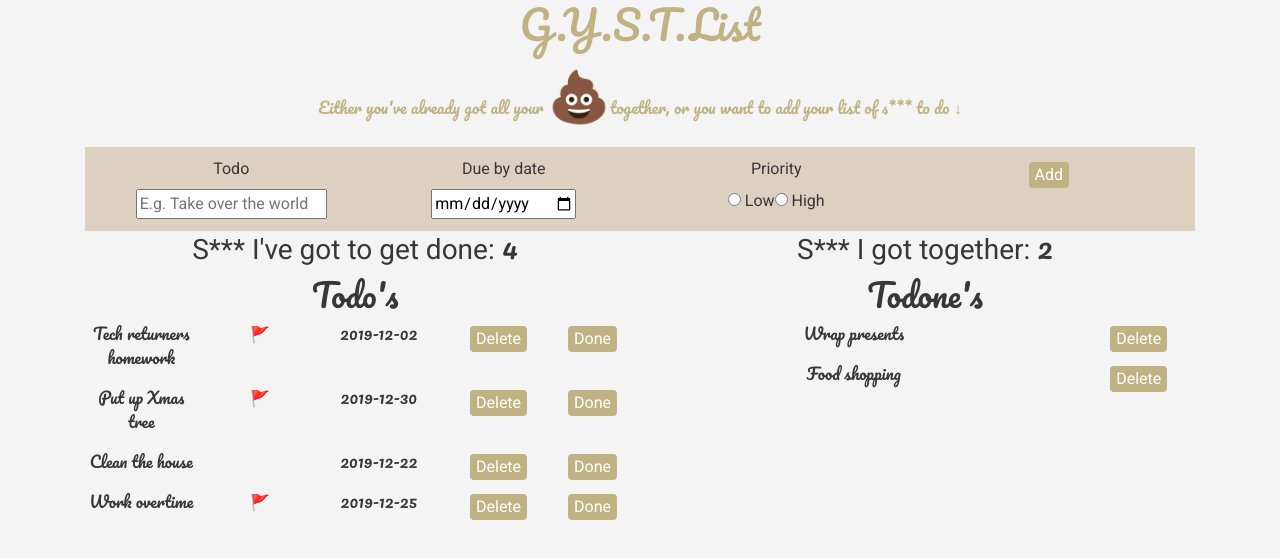
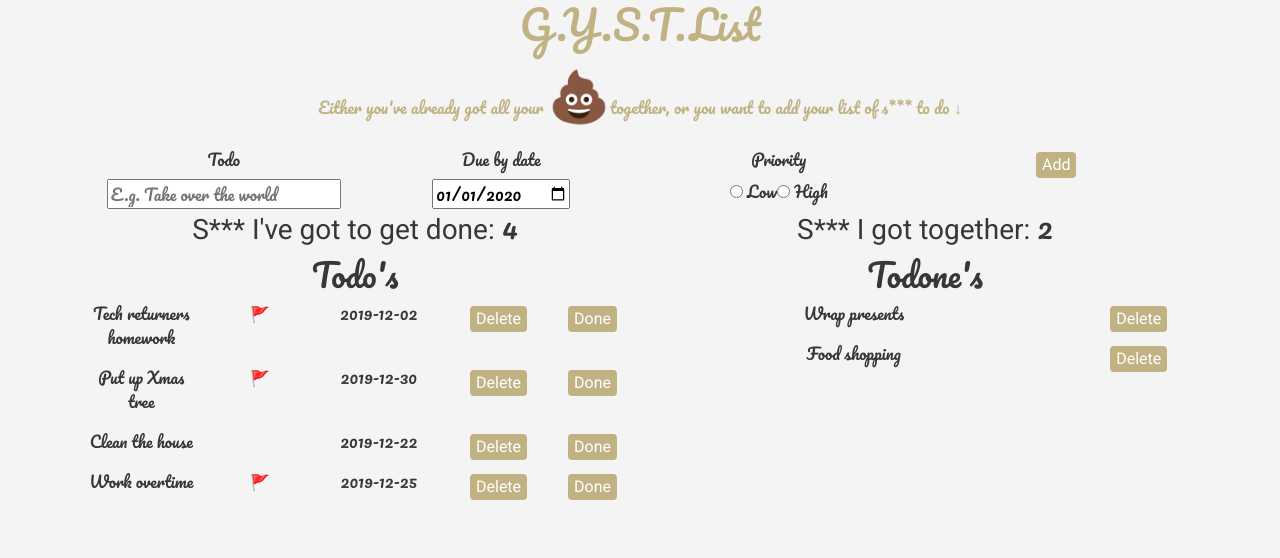
Before and after one commit to Alicjamp/todo-list-application, a React (Create React App) app: page / in a window 1280 px wide. Shown: the top 558 px of the page. Built offline with nearby package versions, Linux system fonts and the light colour scheme.

Commit message:
Add task event

```diff
--- a/src/App.js
+++ b/src/App.js
@@ -1,4 +1,5 @@
 import React from 'react';
+import uuid from "uuid/v4";
 import './App.css';
 import './components/Style.css'
 import Header from "./components/Header.js"
@@ -19,6 +20,30 @@ class App extends React.Component {
       { task: "Work overtime", important: true, complete: false, dueDate: "2019-12-25", id: 6 },
     ]
   }
+  // add task - form
+  // delete task - todo and todone
+  // complete task - todo
+  // put line through todone?
+
+  addTodo = (task, dueDate, important) => {
+    console.log(task, dueDate, important)
+    const newTask = {
+      task: task,
+      important: false,
+      complete: false,
+      dueDate: dueDate,
+      id: uuid()
+    }
+
+    const copy = this.state.tasks.slice();
+    copy.push(newTask)
+    console.log(copy)
+
+    this.setState({
+      tasks: copy
+    })
+  }
+
   render() {
 
     const todoTasks = this.state.tasks.filter(todo => {
@@ -33,7 +58,7 @@ class App extends React.Component {
       <div className="App">
         <div className="container">
           <Header />
-          <Form />
+          <Form addTodoFunc={this.addTodo}/>
           <div className="row">
             <div className="col-12 col-md-6">
               <TodoCount count={todoTasks.length} />
--- a/src/components/Form.js
+++ b/src/components/Form.js
@@ -1,31 +1,66 @@
 import React from "react";
+class Form extends React.Component {
+    state = {
+        task: "",
+        important: false,
+        dueDate: "2020-01-01",
+    }
 
-class Form extends React.Component {
+    updateTask = (event) => {
+        console.log(event.target.value)
+        this.setState({
+            task: event.target.value
+        })
+    }
+
+    updateDueDate = (event) => {
+        this.setState({
+            dueDate: event.target.value
+        })
+    }
+
+    updateImportant = (event) => {
+        this.setState({
+            important: event.target.value
+        })
+    }
+
+    addTodo = (event) => {
+        console.log(this.state)
+
+        this.props.addTodoFunc(
+            this.state.task,
+            this.state.dueDate,
+            this.state.important
+        )
+
+        // event.preventDefault();
+    }
     render() {
         return (
             <div>
-                <form>
+                {/* <form> */}
                     <div className="container">
                         <div className="row">
                             <div className="col-12 col-md-3">
-                                <label for="Todo">Todo</label><br></br>
-                                <input id="Todo" type="text" placeholder="E.g. Take over the world" /><br></br>
+                                <label htmlFor="Todo">Todo</label><br></br>
+                                <input id="Todo" type="text" onChange={this.updateTask} value={this.state.task} placeholder="E.g. Take over the world" /><br></br>
                             </div>
                             <div className="col-12 col-md-3">
-                                <label for="Due by date">Due by date</label><br></br>
-                                <input type="date" /><br></br>
+                                <label htmlFor="Due by date">Due by date</label><br></br>
+                                <input type="date" onChange={this.updateDueDate} value={this.state.dueDate} /><br></br>
                             </div>
                             <div className="col-12 col-md-3">
-                                <label for="Priority">Priority</label><br></br>
-                                <label for="Low"><input id="Low" type="radio" name="Low-High" value="Low" /> Low</label>
-                                <label for="High"><input id="High" type="radio" name="Low-High" value="High" /> High</label>
+                                <label htmlFor="Priority">Priority</label><br></br>
+                                <label htmlFor="Low"><input id="Low" type="radio" name="Low-High" value="Low" selected /> Low</label>
+                                <label htmlFor="High"><input id="High" type="radio" name="Low-High" value="High" /> High</label>
                             </div>
                             <div className="col-12 col-md-3">
-                                <button type="submit">Add</button>
+                                <button type="submit" onClick={this.addTodo} >Add</button>
                             </div>
                         </div>
                     </div>
-                </form>
+                    {/* </form> */}
             </div>
 
         )
--- a/src/components/Todo.js
+++ b/src/components/Todo.js
@@ -9,7 +9,7 @@ class Todo extends React.Component {
                 </div>
                 <div className="col-12 col-sm-2">
                      {this.props.important === true &&
-                        <p>🚩</p>
+                        <p> <span className="flag">🚩</span></p>
                     }
                 </div>
                 <div className="col-12 col-sm-3">
```
